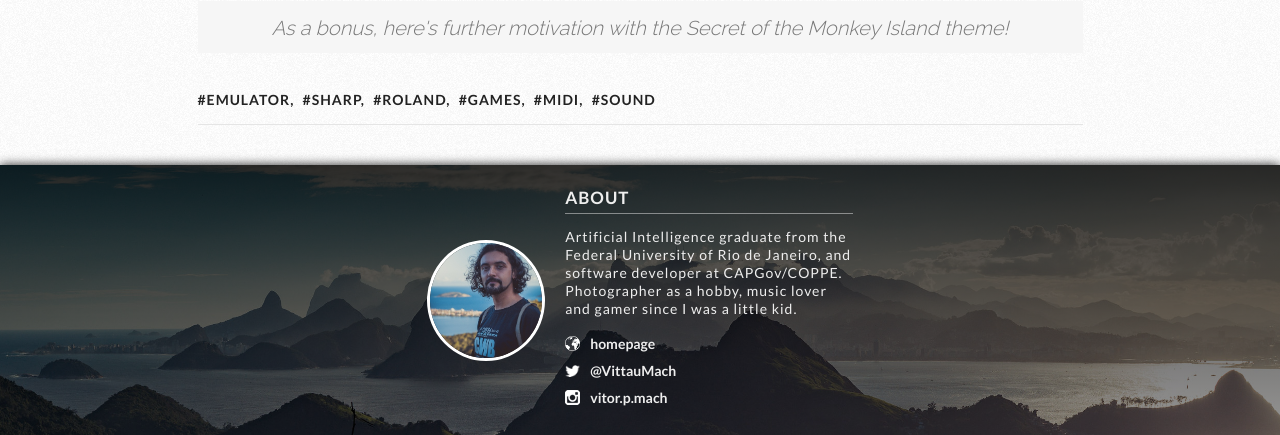
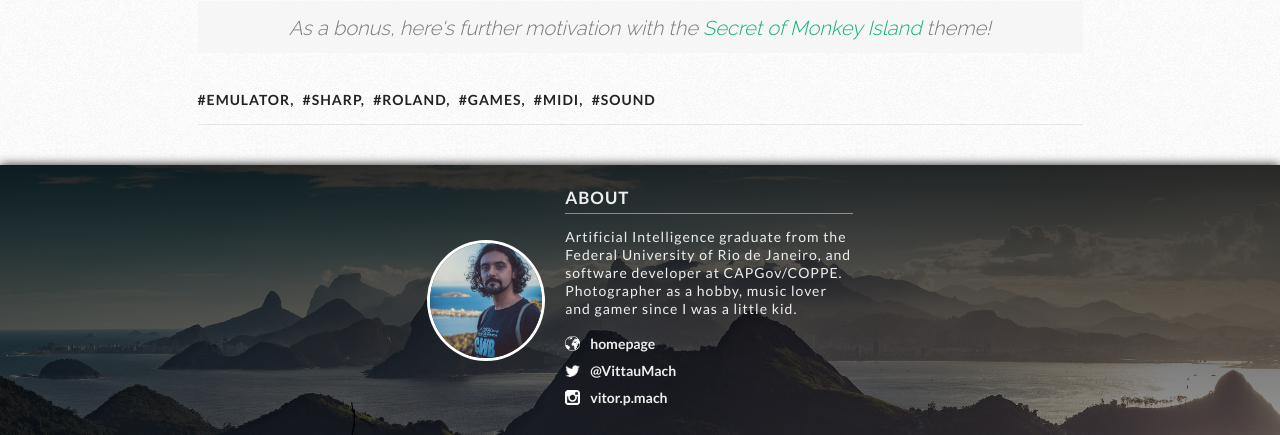
Before and after one commit to vittau/blog, a Jekyll site: the page built from _posts/2017-11-19-emulating-the-sharp-x68000-and-the-roland-mt-32.markdown, in a window 1280 px wide and 900 px high, scrolled down 5590 px, cut to the strip 465-900 px from the top of the window. Built offline with Jekyll 4.4.1, drawn with Linux system fonts in a browser that asks for light colours; comment, search, counter and statistics services are not loaded.

Commit message:
SoMI link

```diff
--- a/_posts/2017-11-19-emulating-the-sharp-x68000-and-the-roland-mt-32.markdown
+++ b/_posts/2017-11-19-emulating-the-sharp-x68000-and-the-roland-mt-32.markdown
@@ -75,5 +75,5 @@ And thus, we have reached the end of our emulation journey, hope you've enjoyed
 
 <div class="post-image">
     <iframe width="560" height="315" src="https://www.youtube.com/embed/gV9HclMPBRI" frameborder="0" allowfullscreen></iframe>
-    <p class="post-image-caption">As a bonus, here's further motivation with the Secret of the Monkey Island theme!</p>
+    <p class="post-image-caption">As a bonus, here's further motivation with the <a href="https://en.wikipedia.org/wiki/The_Secret_of_Monkey_Island" target="_blank">Secret of Monkey Island</a> theme!</p>
 </div>
```
